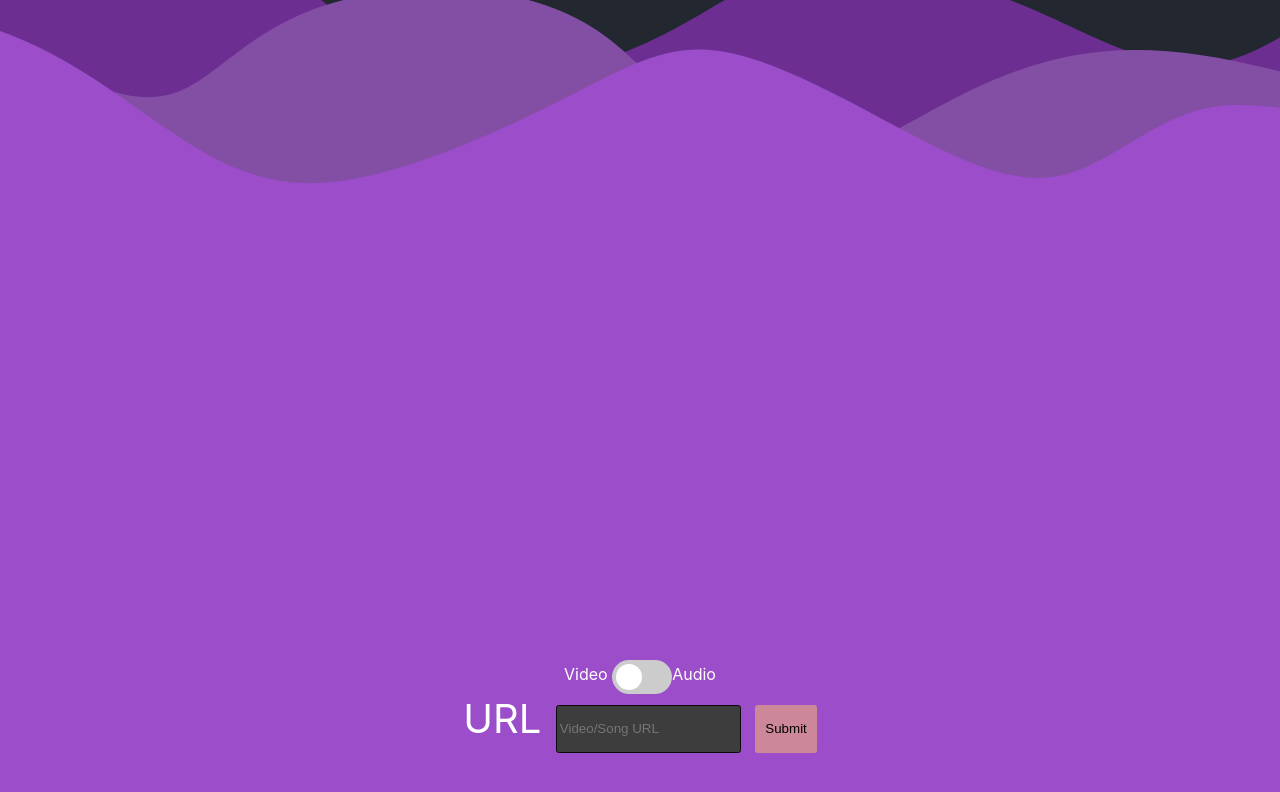
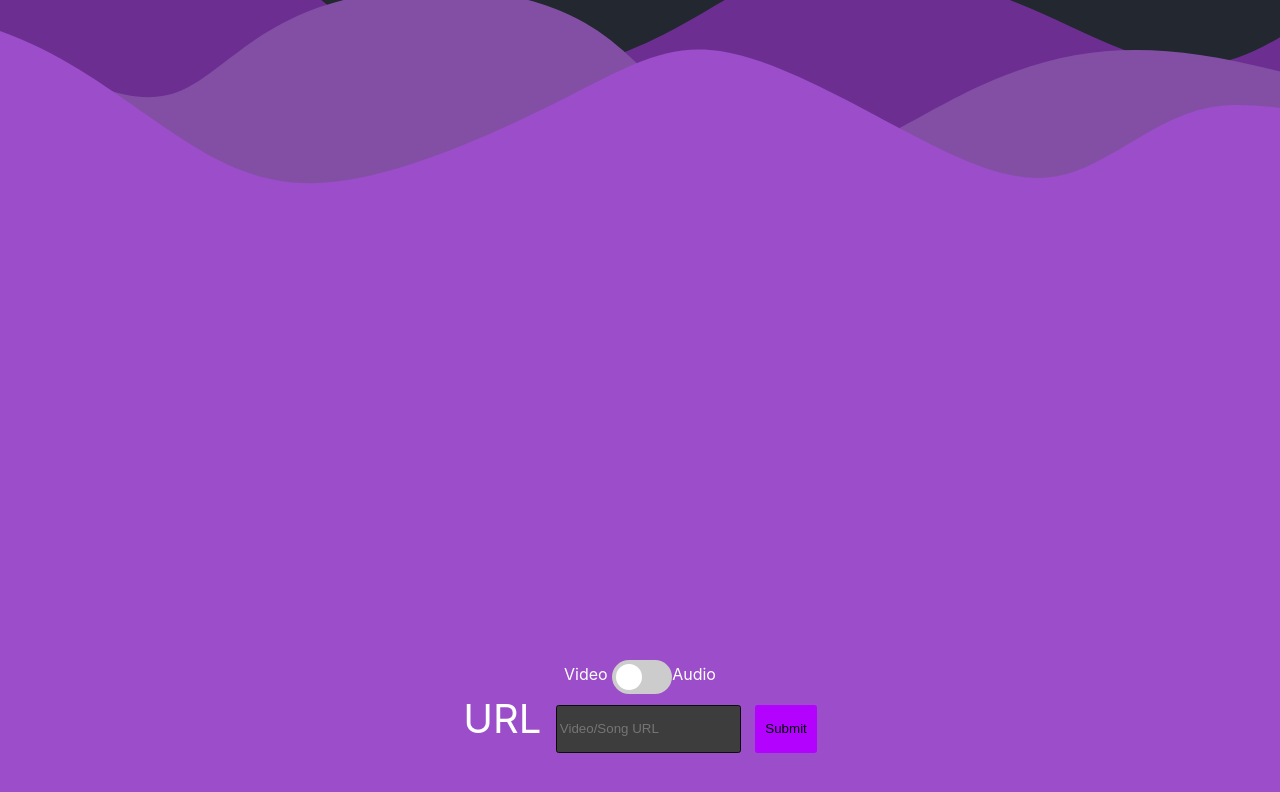
Before and after one commit to LostShadowGD/Argon, a plain HTML site: page index.html in a window 1280 px wide. Shown: the part 500-1292 px from the top of the page. Drawn offline with Linux system fonts and the light colour scheme.

Commit message:
Update styles.css

```diff
--- a/styles.css
+++ b/styles.css
@@ -173,6 +173,6 @@ input:checked + .slider:before {
   border: 0px solid black;
   height:48px;
   padding:10px;
-  background-color: #CC8899
+  background-color: #B303FF
 
 }
```
